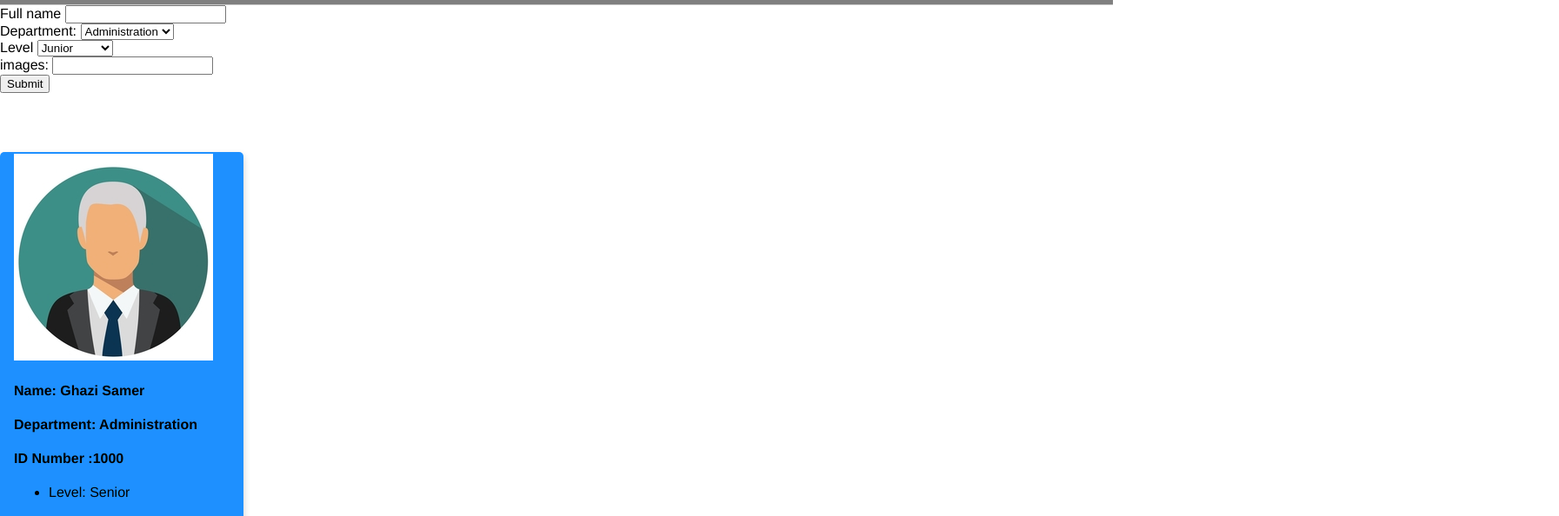
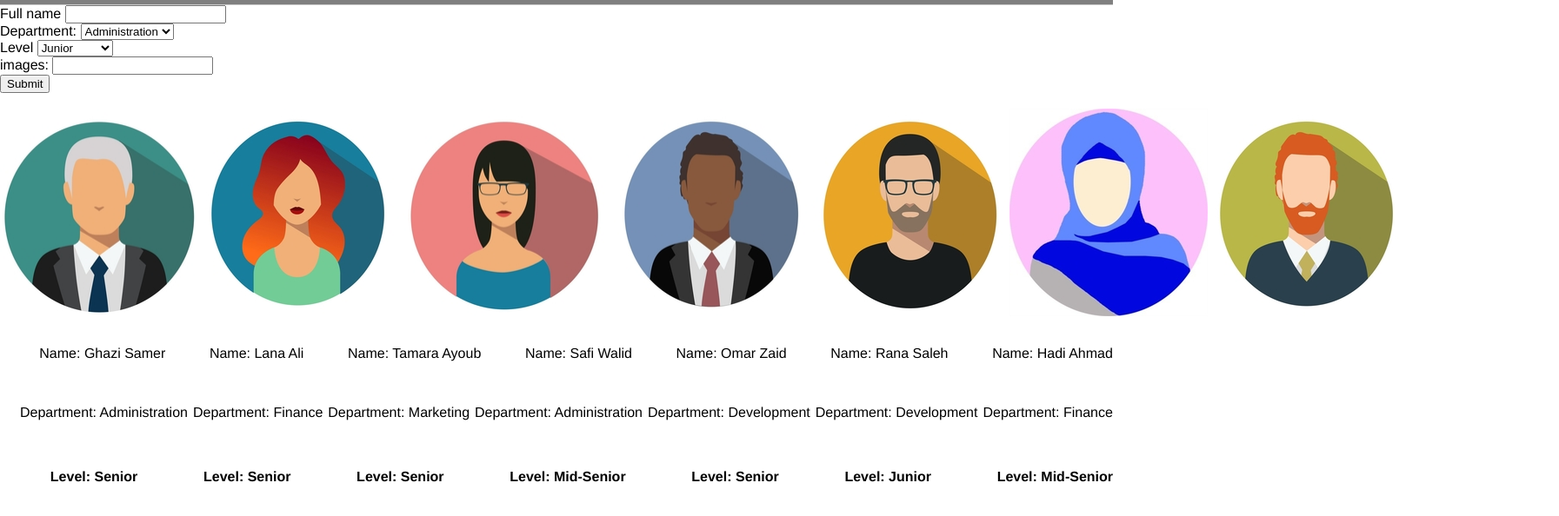
Before and after one commit to AwsAlyasjen/HR-management-system, a plain HTML site: page index.html in a window 1280 px wide. Shown: the part 67-661 px from the top of the page at 87% size, 1793 px wide, since content can reach past the window. Drawn offline with Linux system fonts and the light colour scheme.

Commit message:
UpdateFlix

```diff
--- a/app.js
+++ b/app.js
@@ -2,6 +2,11 @@
 let allEmployyes = [];
 let from = document.getElementById("from");
 let card = document.getElementById("information");
+let card2 = document.getElementById("information2");
+let card3 = document.getElementById("information3");
+let card4 = document.getElementById("information4");
+let card5 = document.getElementById("information5");
+
 
 function employeeDetals(employeeID, fullName, department,
     level, salary, image,uniqueId) {
@@ -52,26 +57,53 @@ employeeDetals.prototype.render = function () {
     image.setAttribute("src", this.imageURL);
     card.appendChild(image);
 
-    let heading = document.createElement('h4');
+    /*let heading = document.createElement('article');
     heading.textContent = this.name;
-    card.appendChild(heading);
+    card.appendChild(heading);*/
+     let section =document.createElement("article");
+    card2.appendChild(section);
+    let paragh1=document.createElement("p");
+    paragh1.textContent=this.name;
+    card2.appendChild(paragh1);
 
-    var departmentEmp=document.createElement('h4');
+    let section2 =document.createElement("article");
+    card3.appendChild(section2);
+    let paragh2=document.createElement("p");
+    paragh2.textContent=this.department;
+    card3.appendChild(paragh2);
+
+   /* var departmentEmp=document.createElement('h4');
     departmentEmp.textContent=this.department;
-    card.appendChild(departmentEmp);
+    card.appendChild(departmentEmp);*/
+   /* let section3 =document.createElement("article");
+    card.appendChild(section3);
+    let paragh3=document.createElement("p");
+    paragh3.textContent=this.id;
+    card.appendChild(paragh3);*/
 
-    let div = document.createElement('h4');
+    /*let div = document.createElement('h4');
     div.textContent = this.id;
-    card.appendChild(div);
+    card.appendChild(div);*/
+    let section4 =document.createElement("article");
+    card4.appendChild(section4);
+    let paragh4=document.createElement("h4");
+    paragh4.textContent=this.level;
+    card4.appendChild(paragh4);
 
-    let ul = document.createElement('ul');
+    /*let ul = document.createElement('ul');
     card.appendChild(ul);
     let list = document.createElement('li');
     ul.appendChild(list);
-    list.textContent = this.level;
-    var uniqueNumber=document.createElement('h6');
+    list.textContent = this.level;*/
+    let section5 =document.createElement("article");
+    card5.appendChild(section5);
+    let paragh5=document.createElement("h4");
+    paragh5.textContent=(this.id+" ("+this.uniqueId+")");
+    card5.appendChild(paragh5);
+
+   /* var uniqueNumber=document.createElement('h6');
     uniqueNumber.textContent=this.uniqueId;
-    card.appendChild(uniqueNumber);
+    card.appendChild(uniqueNumber);*/
 
 }
 function renderAll() {
--- a/css/index.css
+++ b/css/index.css
@@ -36,6 +36,8 @@ body {
   }
 
   .site-navigation {
+    width: 100%;
+
     margin-left: 140mm;
   }
 
@@ -73,37 +75,39 @@ body {
     text-align: center;
 }
 .flex-container {
-  display:-moz-grid;
-  background-color: DodgerBlue;
+  display: flex;
+  justify-content: space-between;
+  flex: 0 1 24%;
+  /*background-color: DodgerBlue;
   margin-top: 50px;
   margin-right: 1000px;
   box-shadow: 0 4px 8px 0 rgba(0,0,0,0.2);
   transition: 0.3s;
   border-radius:  5px 5px 0 0;
-  padding: 2px 16px;
+  padding: 2px 16px;*/
+}
+.flex-container1 {
+  display: flex;
+  justify-content: space-between;
+  flex: 0 1 24%;
+  margin-left: 20px;
+
+  /*background-color: DodgerBlue;
+  margin-top: 50px;
+  margin-right: 1000px;
+  box-shadow: 0 4px 8px 0 rgba(0,0,0,0.2);
+  transition: 0.3s;
+  border-radius:  5px 5px 0 0;
+  padding: 2px 16px;*/
 }
 
-.flex-container > div {
-  background-color: #f1f1f1;
-  margin: 10px;
-  padding: 20px;
-  font-size: 30px;
-}
-.card {
-  /* Add shadows to create the "card" effect */
-  box-shadow: 0 4px 8px 0 rgba(0,0,0,0.2);
+
+
+/*.card {
+
+ // box-shadow: 0 4px 8px 0 rgba(0,0,0,0.2);
   transition: 0.3s;
   border-radius:  5px 5px 0 0;
   padding: 2px 16px;
 
-}
-
-/* On mouse-over, add a deeper shadow */
-.flex-container:hover {
-  box-shadow: 0 8px 16px 0 rgba(0,0,0,0.2);
-}
-
-/* Add some padding inside the card container */
-.container {
-  padding: 2px 16px;
-}
+}*/
--- a/index.html
+++ b/index.html
@@ -49,9 +49,22 @@
       <input type="submit" value="Submit">
     </form>
     <br>
-    <div  class="flex-container" id="information">
+    <section class="flex-container" id="information">
+    </section>
+    <br>
+    <section class="flex-container1" id="information2">
+    </section>
+    <br>
+    <section class="flex-container1" id="information3">
+    </section>
+    <br>
+    <section class="flex-container1" id="information4">
+    </section>
+    <br>
+    <section class="flex-container1" id="information5">
+    </section>
 
-    </div>
+
   </main>
 
   <footer>
```
